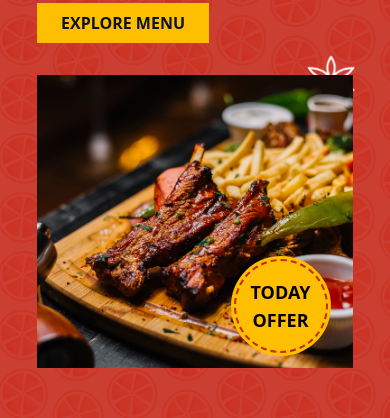
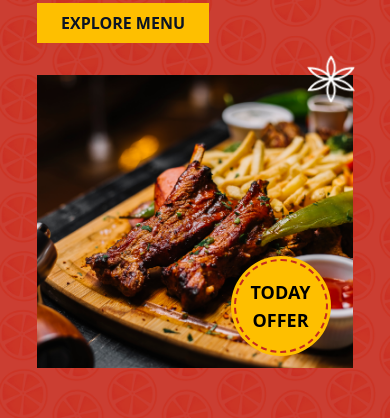
Before and after one commit to mdmehedihasan-dev/softnio, a React (Vite) app: page / in a window 390 px wide. Shown: the part 634-1052 px from the top of the page. Built offline with nearby package versions, Linux system fonts and the light colour scheme.

Commit message:
All change

```diff
--- a/src/components/Hero.jsx
+++ b/src/components/Hero.jsx
@@ -9,7 +9,6 @@ const Hero = () => {
         backgroundSize: "cover",
         backgroundPosition: "center",
         backgroundRepeat: "no-repeat",
-
         width: "100%",
         paddingTop: "100px",
         paddingBottom: "100px",
@@ -18,7 +17,7 @@ const Hero = () => {
       <div className="w-[90%] md:w-[80%] py-16 flex flex-col md:flex-row relative items-center mx-auto">
         {/* Left content */}
         <div className="w-full mb-8 md:w-1/2 md:mb-0">
-          <div className="w-[90%] block md:absolute top-28 sm:w-[320px] md:w-[700px] lg:w-[830px] py-5 h-auto md:h-[272px] z-20 bg-custom-gradient mx-auto md:mx-0">
+          <div className="w-[90%] block md:absolute top-28 sm:w-[320px] md:w-[700px] lg:w-[830px] py-5 h-auto md:h-[272px] z-10 bg-custom-gradient mx-auto md:mx-0">
             <span className=" font-bold  text-white uppercase text-2xl sm:text-[30px] md:text-[50px] lg:text-[70px] leading-tight md:leading-[70px] lg:leading-[100px]">
               Taste the authentic Saudi cuisine
             </span>
@@ -35,7 +34,7 @@ const Hero = () => {
         {/* Right image content */}
         <div className="relative flex justify-center w-full md:w-1/2 md:justify-end">
           <img
-            className=" opacity-100 md:opacity-100 w-[90%] z-20 sm:z-0 sm:w-[60%] md:w-[80%] lg:w-auto"
+            className=" opacity-100 md:opacity-100 w-[90%]  sm:w-[60%] md:w-[80%] lg:w-auto"
             src="/image/image 1.png" // Simplified the path
             alt="Authentic Saudi Cuisine"
           />
@@ -44,7 +43,7 @@ const Hero = () => {
             src="/image/Vector.png" // Simplified the path
             alt=""
           />
-          <div className="bg-[#FEBF00] absolute -right-[-40px] md:-right-16 bottom-3 md:bottom-0 z-20 w-[100px] md:w-[124px] flex justify-center items-center h-[100px] md:h-[124px] rounded-full">
+          <div className="bg-[#FEBF00] absolute -right-[-40px] md:-right-16 bottom-3 md:bottom-0  w-[100px] md:w-[124px] flex justify-center items-center h-[100px] md:h-[124px] rounded-full">
             <div className="bg-[#FEBF00] text-center border-2 border-dashed border-[#c52b1f] w-[94px] md:w-[118px] flex justify-center items-center h-[94px] md:h-[118px] rounded-full">
               <span className="text-lg font-bold text-black uppercase md:text-3xl">
                 Today Offer
--- a/src/components/Review.jsx
+++ b/src/components/Review.jsx
@@ -22,7 +22,7 @@ const Review = () => {
     slidesToShow: 1,
     slidesToScroll: 1,
     arrows: false, // Disabling default arrows since we're using custom ones
-    dots: true, // You can choose to show dots or not
+    dots: false, // You can choose to show dots or not
   };
 
   return (
@@ -45,7 +45,8 @@ const Review = () => {
               What Some of Our Customers Say
             </h1>
           </div>
-          <div className="flex mt-6 gap-x-4 md:mt-0">
+         <div className="hidden md:block">
+         <div className="flex mt-6 gap-x-4 md:mt-0">
             <div onClick={prevSlide} className="flex items-center justify-center w-10 h-10 bg-white rounded-full shadow-md cursor-pointer sm:w-12 sm:h-12">
               <MdKeyboardArrowLeft        className="text-lg sm:text-xl hover:text-[#BD1F17]" />
             </div>
@@ -53,6 +54,7 @@ const Review = () => {
               <MdKeyboardArrowRight       className="text-lg sm:text-xl text-[#BD1F17]" />
             </div>
           </div>
+         </div>
         </div>
 
         {/* Slick Slider for Reviews */}
@@ -149,6 +151,17 @@ const Review = () => {
             </div>
           </div>
         </Slider>
+
+        <div className="block md:hidden">
+         <div className="flex justify-center mt-6 gap-x-4 md:mt-0">
+            <div onClick={prevSlide} className="flex items-center justify-center w-10 h-10 bg-white rounded-full shadow-md cursor-pointer sm:w-12 sm:h-12">
+              <MdKeyboardArrowLeft        className="text-lg sm:text-xl hover:text-[#BD1F17]" />
+            </div>
+            <div onClick={nextSlide}  className="flex items-center justify-center w-10 h-10 bg-white rounded-full shadow-md cursor-pointer sm:w-12 sm:h-12">
+              <MdKeyboardArrowRight       className="text-lg sm:text-xl text-[#BD1F17]" />
+            </div>
+          </div>
+         </div>
       </div>
     </div>
   );
```
